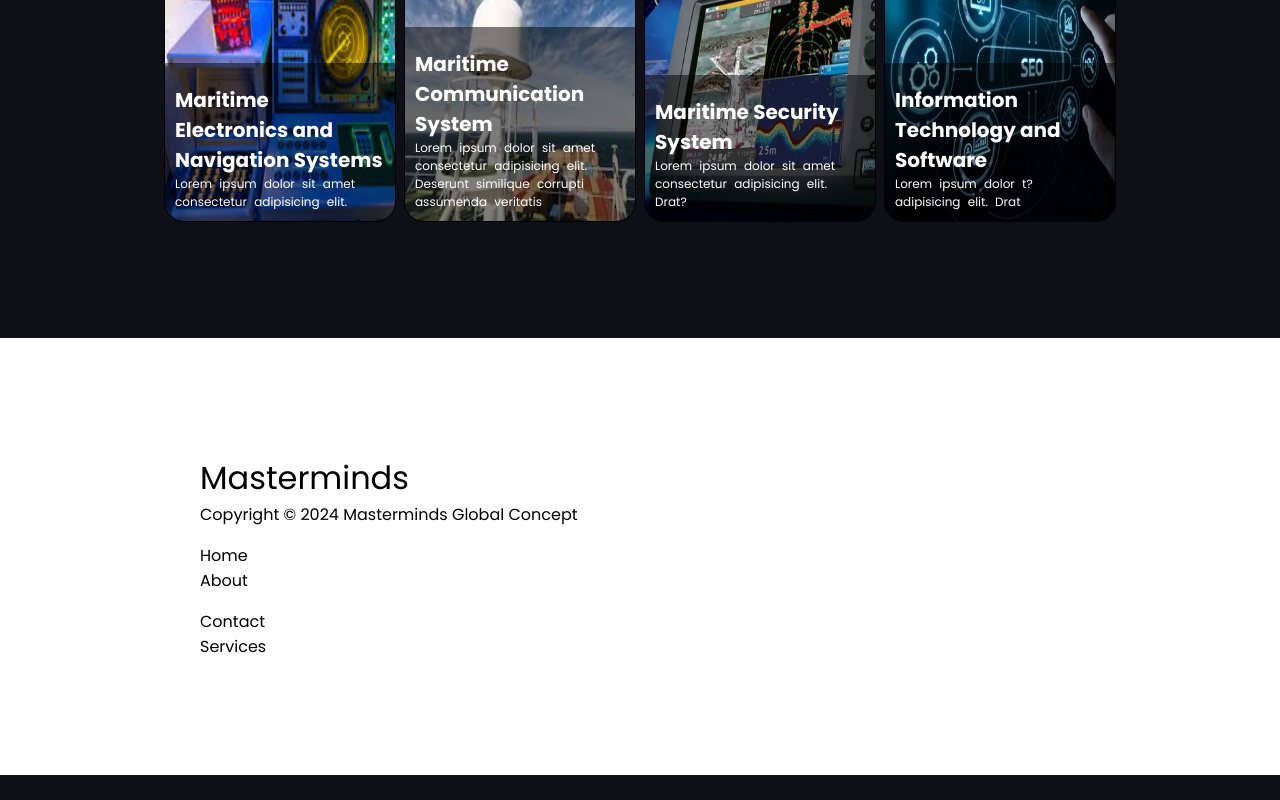
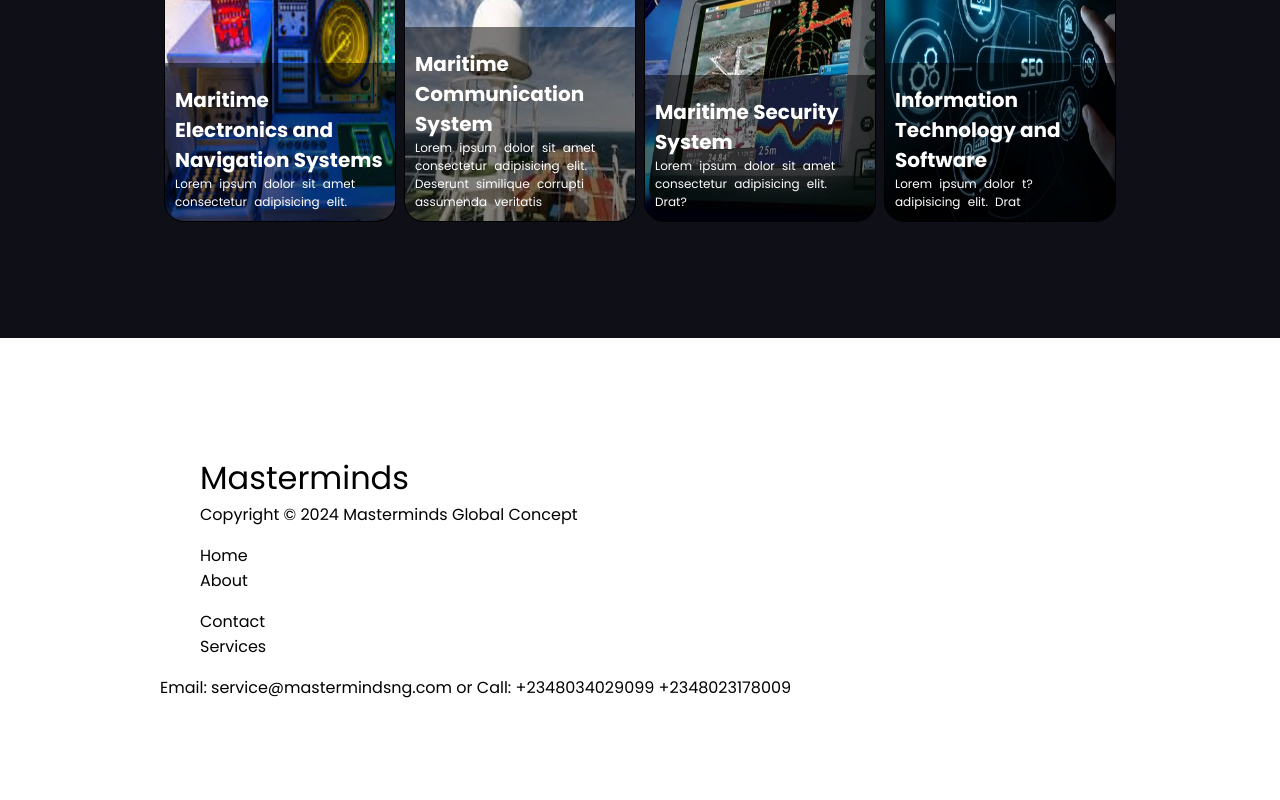
Before and after one commit to kennsawyerr/masterminds-site, a React (Vite) app: page / in a window 1280 px wide. Shown: the part 994-1794 px from the top of the page. Before the commit the page ends 1769 px from the top, so only its background shows below. Built offline with nearby package versions, Linux system fonts and the light colour scheme.

Commit message:
modified:   src/components/Footer.jsx 	modified:   src/components/Landingpage.jsx

```diff
--- a/src/components/Footer.jsx
+++ b/src/components/Footer.jsx
@@ -25,6 +25,10 @@ const Footer = () => {
               <li>Contact</li>
               <li>Services</li>
             </ul>
+            <p>
+              Email: service@mastermindsng.com or Call: +2348034029099
+              +2348023178009
+            </p>
           </div>
         </div>
       </footer>
--- a/src/components/Landingpage.jsx
+++ b/src/components/Landingpage.jsx
@@ -19,6 +19,7 @@ const Landingpage = () => {
         <div className="container text-box text-box-cont">
           <h1 className="hero-text">Empowering Minds Through Technology.</h1>
         </div>
+
       </section>
     </>
   );
```
Lines whose indentation alone changed are shown as unchanged.
